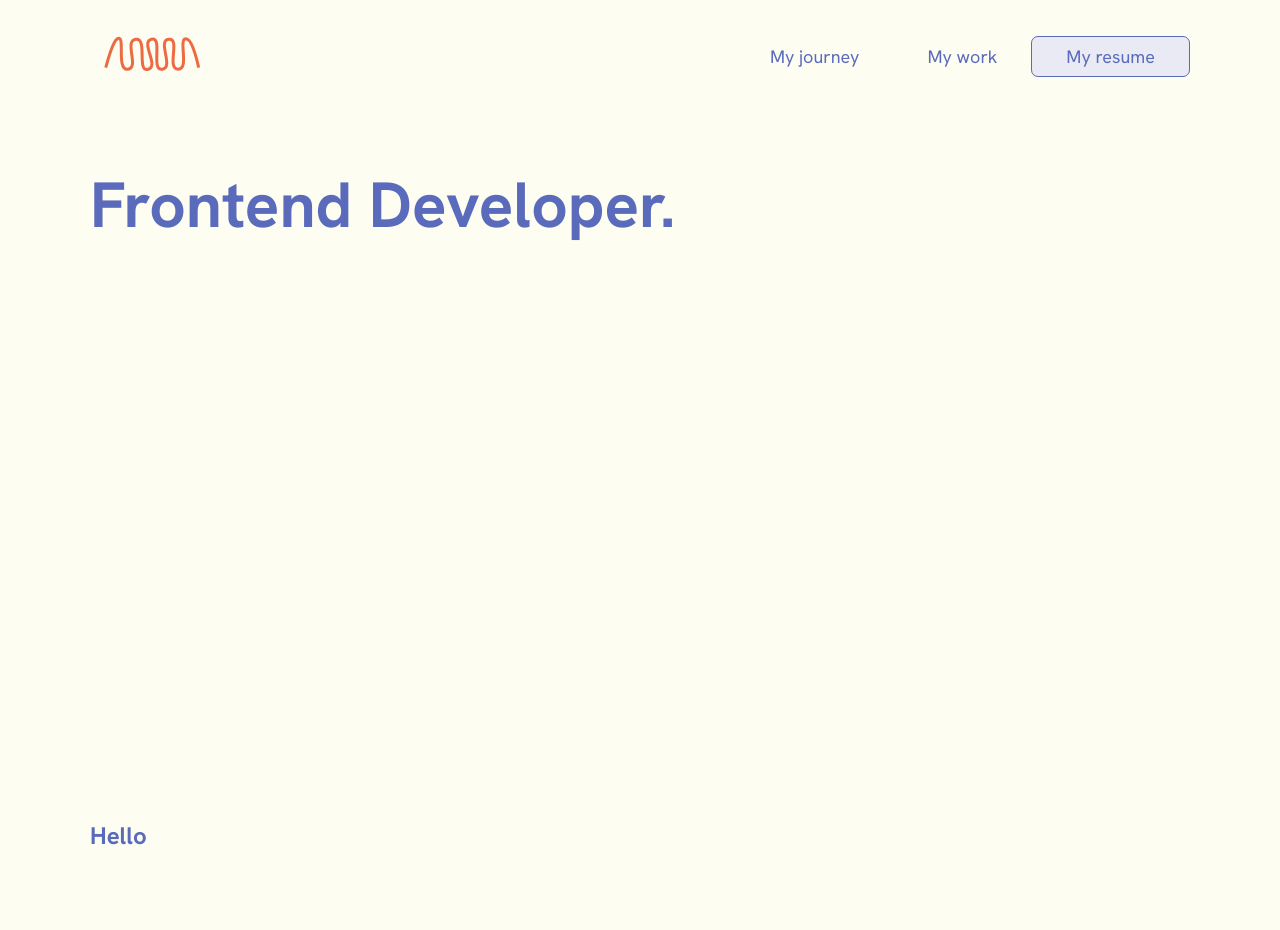
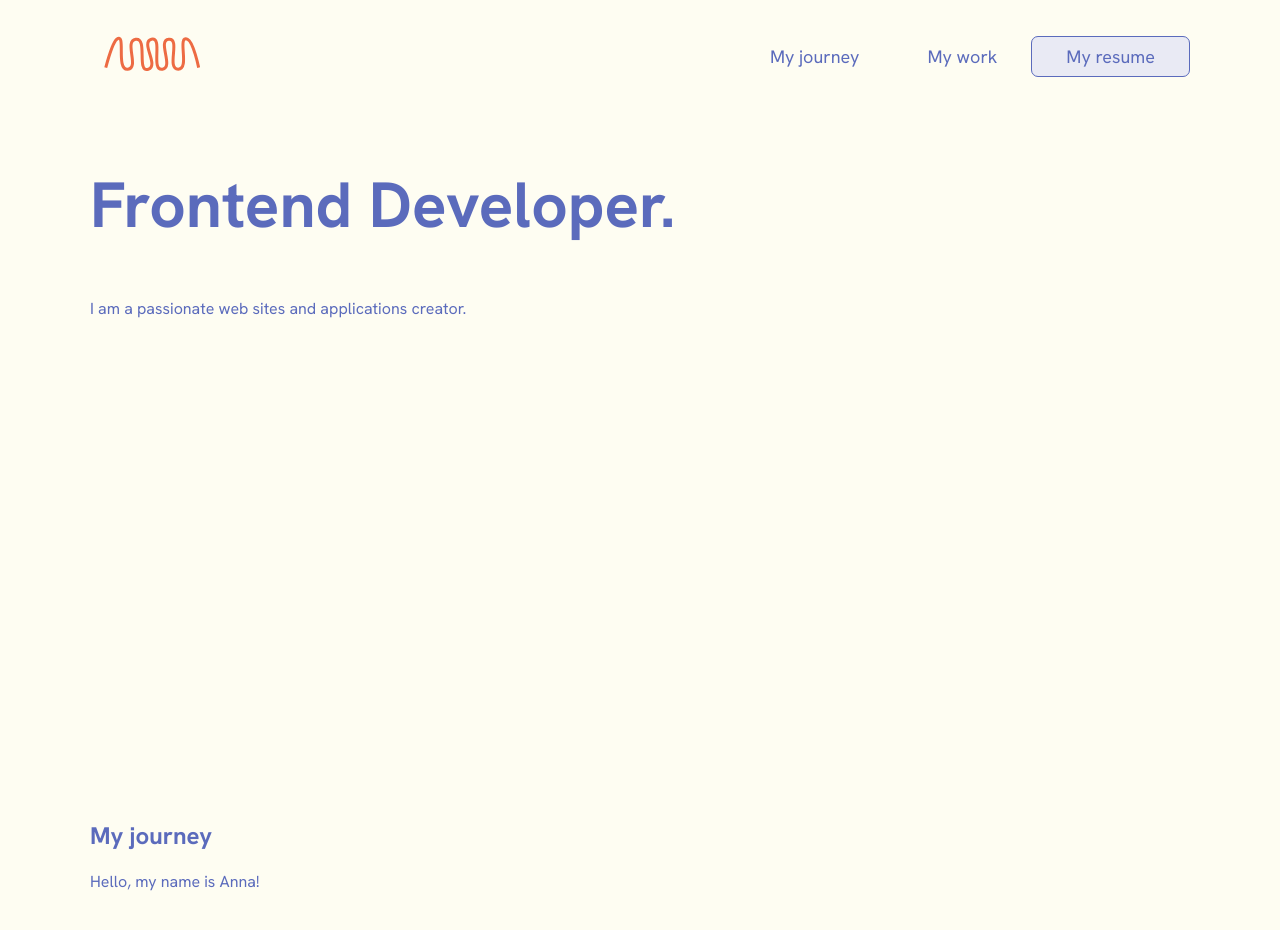
Before and after one commit to Cihlova/my-portfolio, a React (Create React App) app: page / in a window 1280 px wide. Shown: the top 930 px of the page. Built offline with nearby package versions, Linux system fonts and the light colour scheme.

Commit message:
Update App

```diff
--- a/src/components/App.jsx
+++ b/src/components/App.jsx
@@ -1,18 +1,37 @@
 import React from "react";
 import Navbar from "./Navbar";
+import studies from "../case-studies/case-studies";
+import CaseStudy from "./CaseStudy";
+
+function newStudy(study) {
+  return <CaseStudy key={study.id} name={study.name} website={study.website} websitename={study.websiteName}/>;
+}
 
 function App() {
-  return (<div className="layout-wrapper">
-    <section>
-      <Navbar />
-      <h1>Frontend Developer.</h1>
-    </section>
-    <section>
-    <div>
-        <h2>Hello</h2>
-    </div>
-
-    </section>
+  return (
+    <div className="layout-wrapper">
+      <section id="intro" className="intro">
+        <div className="content">
+          <Navbar />
+          <h1>Frontend Developer.</h1>
+          <p>I am a passionate web sites and applications creator.</p>
+        </div>
+      </section>
+      <section id="about" className="about">
+        <div className="content">
+          <h2>My journey</h2>
+          <p>
+            Hello, my name is Anna!
+            <br />
+          </p>
+        </div>
+      </section>
+      <section id="work" className="work">
+        <div className="content">
+          <h2>My work</h2>
+          {studies.map(newStudy)}
+        </div>
+      </section>
     </div>
   );
 }
```
